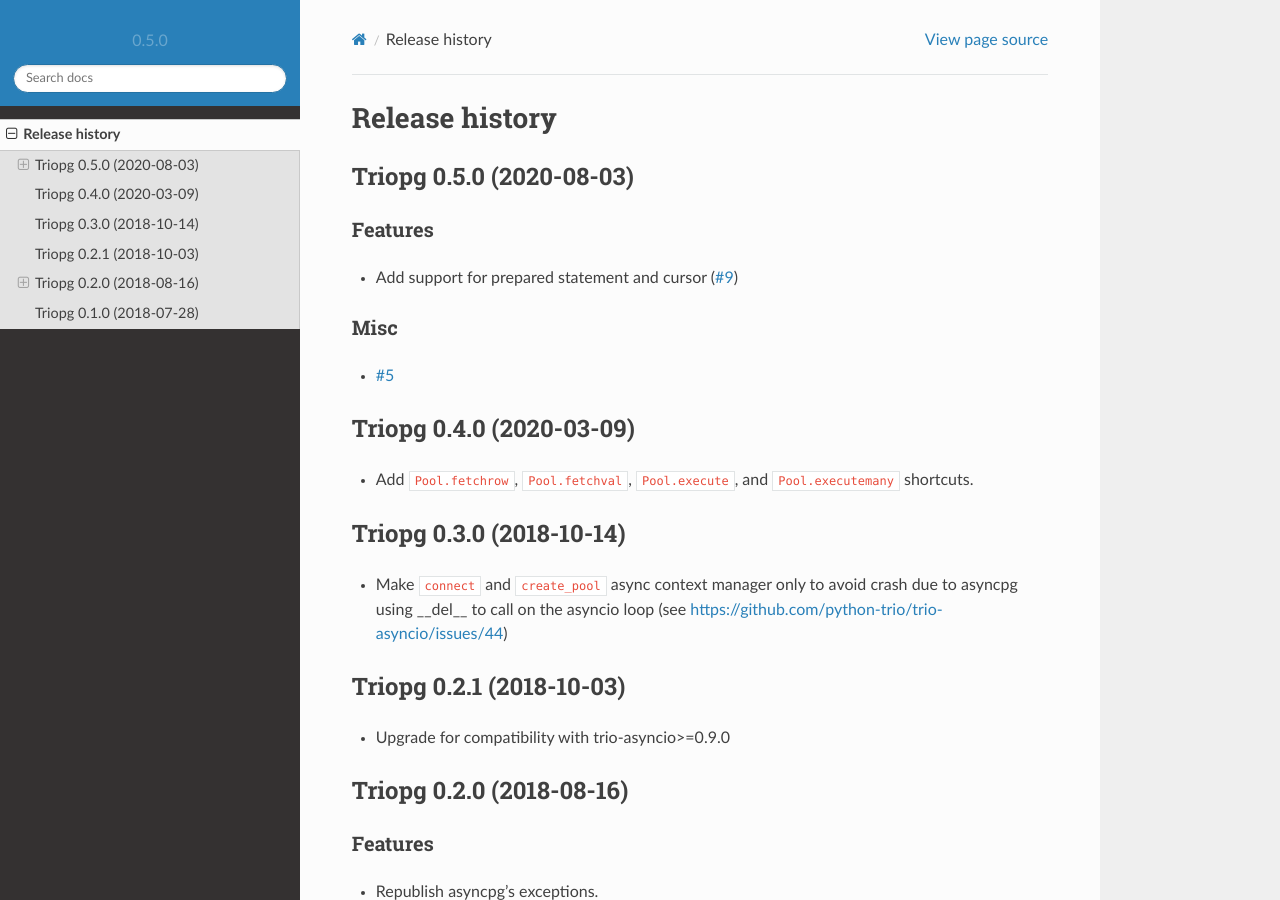
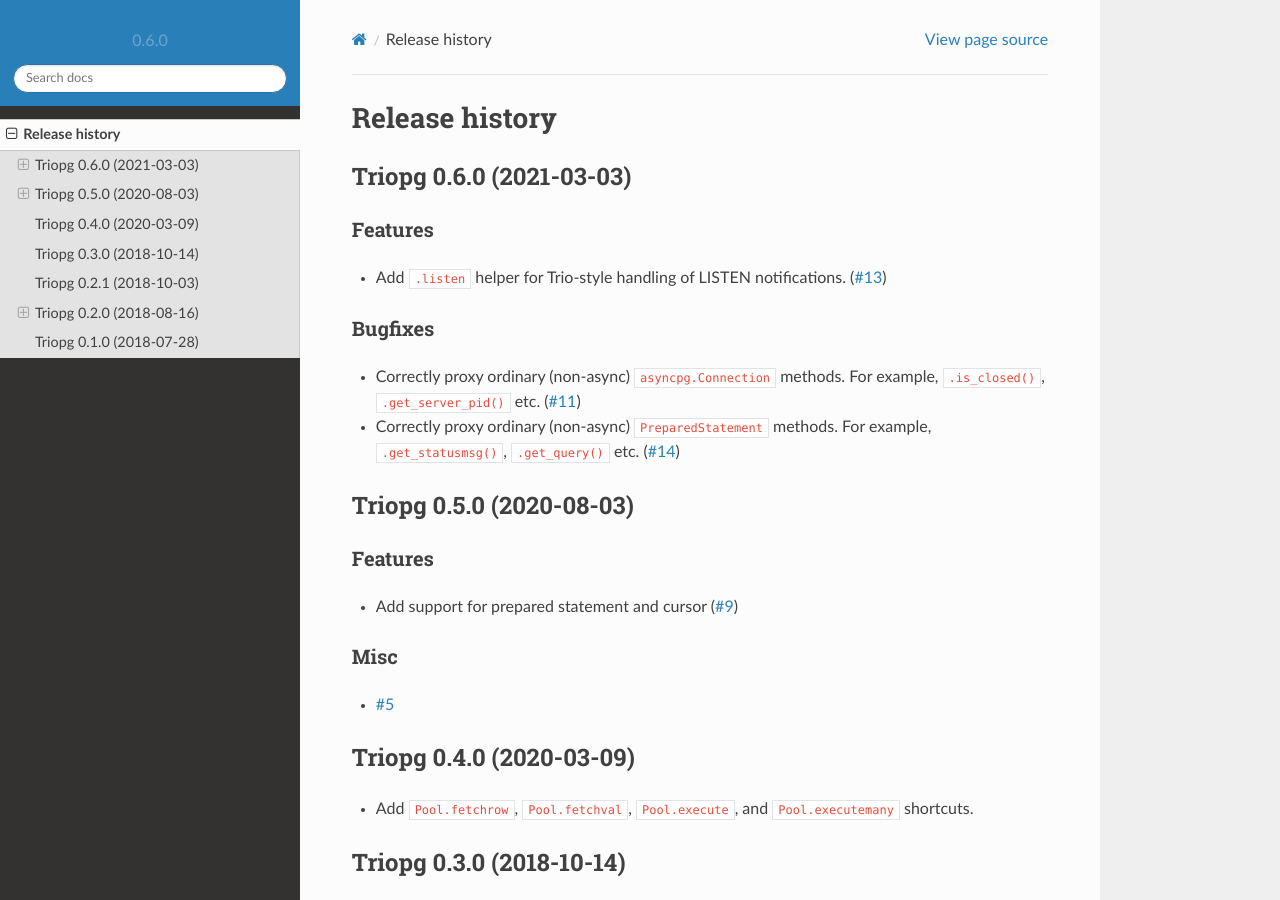
Before and after one commit to python-trio/triopg, a Sphinx documentation site: the page built from docs/source/history.rst, in a window 1280 px wide and 900 px high. Built offline with Sphinx 7.4.7 and the Read the Docs theme 2.0.0, drawn with Linux system fonts in a browser that asks for light colours; the version number is read from the project's files by our own code.

Commit message:
Bump version 0.5.0 -> 0.6.0

```diff
--- a/docs/source/history.rst
+++ b/docs/source/history.rst
@@ -4,6 +4,24 @@
 .. currentmodule:: triopg
 
 .. towncrier release notes start
+
+Triopg 0.6.0 (2021-03-03)
+-------------------------
+
+Features
+~~~~~~~~
+
+- Add ``.listen`` helper for Trio-style handling of LISTEN notifications. (`#13 <https://github.com/python-trio/triopg/issues/13>`__)
+
+
+Bugfixes
+~~~~~~~~
+
+- Correctly proxy ordinary (non-async) ``asyncpg.Connection`` methods.
+  For example, ``.is_closed()``, ``.get_server_pid()`` etc. (`#11 <https://github.com/python-trio/triopg/issues/11>`__)
+- Correctly proxy ordinary (non-async) ``PreparedStatement`` methods.
+  For example, ``.get_statusmsg()``, ``.get_query()`` etc. (`#14 <https://github.com/python-trio/triopg/issues/14>`__)
+
 
 Triopg 0.5.0 (2020-08-03)
 -------------------------
--- a/newsfragments/11.bugfix.rst
+++ /dev/null
@@ -1,2 +0,0 @@
-Correctly proxy ordinary (non-async) ``asyncpg.Connection`` methods.
-For example, ``.is_closed()``, ``.get_server_pid()`` etc.
--- a/newsfragments/13.feature.rst
+++ /dev/null
@@ -1 +0,0 @@
-Add ``.listen`` helper for Trio-style handling of LISTEN notifications.
--- a/newsfragments/14.bugfix.rst
+++ /dev/null
@@ -1,2 +0,0 @@
-Correctly proxy ordinary (non-async) ``PreparedStatement`` methods.
-For example, ``.get_statusmsg()``, ``.get_query()`` etc.
--- a/triopg/_version.py
+++ b/triopg/_version.py
@@ -1,3 +1,3 @@
 # This file is imported from __init__.py and exec'd from setup.py
 
-__version__ = "0.5.0"
+__version__ = "0.6.0"
```
